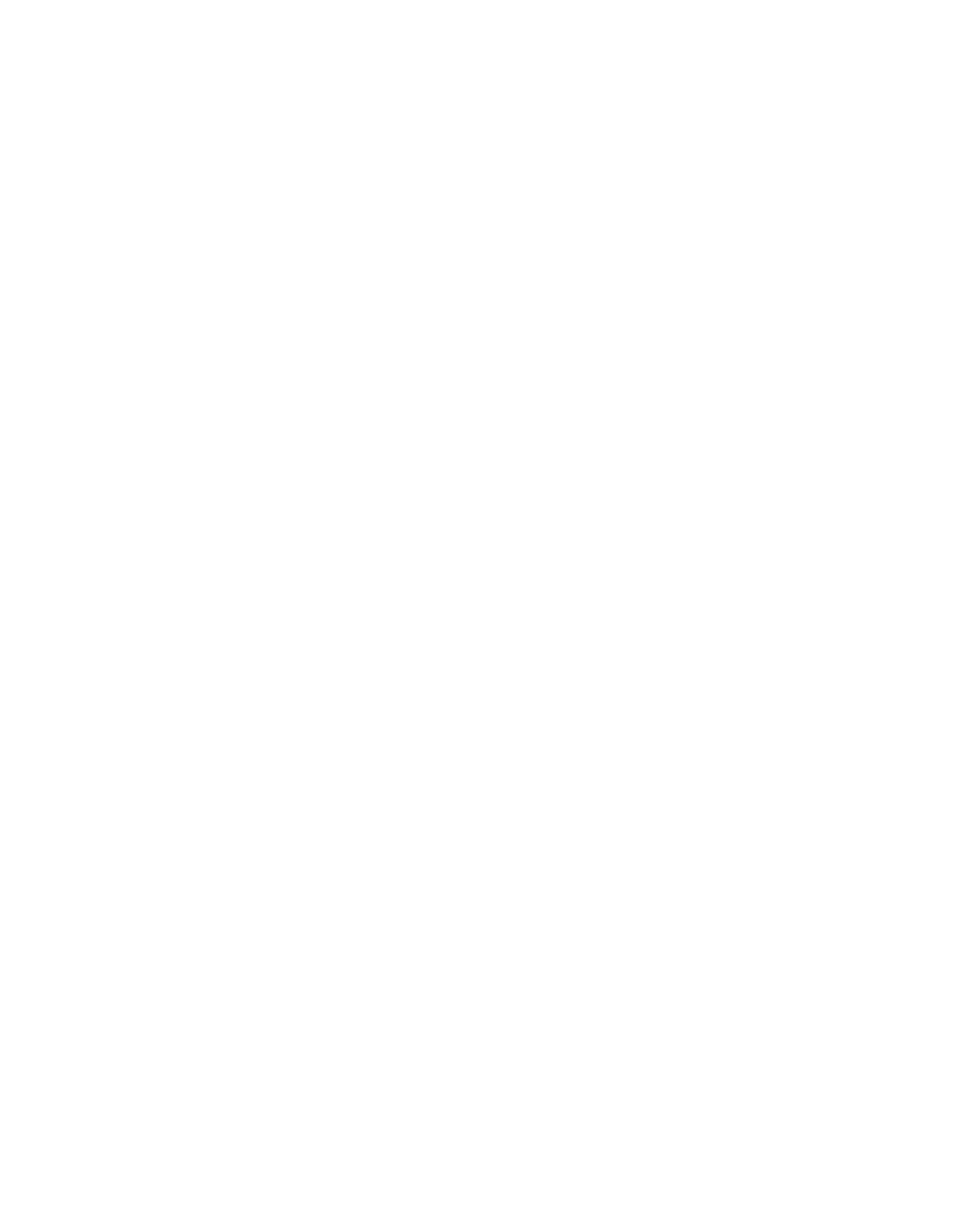
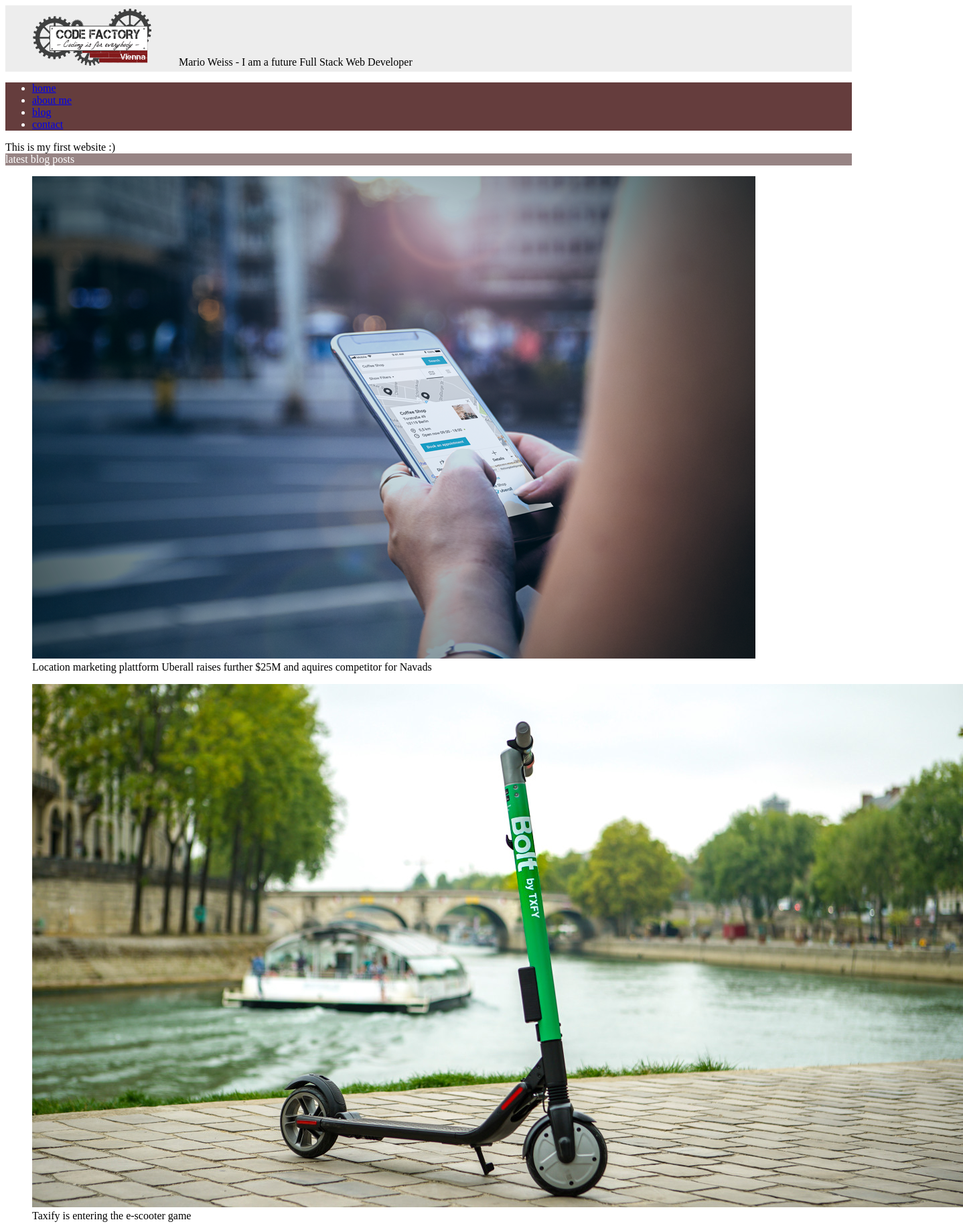
Before and after one commit to Mario-Weiss/FSWD50-Mario-Weiss-CodeReview-01, a plain HTML site: page index.html in a window 1280 px wide. Shown: the top 1827 px of the page at 67% size, 1438 px wide, since content can reach past the window. Before the commit the page ends 800 px from the top, so only its background shows below. Drawn offline with Linux system fonts and the light colour scheme.

Commit message:
add content to page and first styles

```diff
--- a/index.html
+++ b/index.html
@@ -6,6 +6,54 @@
 	<link rel="stylesheet" type="text/css" href="styles.css">
 </head>
 <body>
-
+	<header>
+		<img src="img/codefactory-vienna-logo.png" alt="Code Factory - Logo" width="250px">
+		Mario Weiss - I am a future Full Stack Web Developer
+	</header>
+	<nav>
+		<ul>
+			<li><a href="#home" title="home">home</a></li>
+			<li><a href="#about_me" title="about me">about me</a></li>
+			<li><a href="#blog" title="blog">blog</a></li>
+			<li><a href="#contact" title="contace">contact</a></li>
+		</ul>
+	</nav>
+	<main>
+		This is my first website :)
+	</main>
+	<div id="posts">
+		<div class="posts_hl">
+			latest blog posts
+		</div>
+		<div class="posts">
+			<figure>
+				<img src="img/Phone.png" alt="mobile_app">
+				<figcaption>Location marketing plattform Uberall raises further $25M and aquires competitor for Navads</figcaption>
+			</figure>
+		</div>
+		<div class="posts">
+			<figure>
+				<img src="img/Taxify-Scooters.jpg" alt="e-scooter">
+				<figcaption>Taxify is entering the e-scooter game</figcaption>
+			</figure>
+		</div>
+		<div class="posts">
+			<figure>
+				<img src="img/Phone.png" alt="mobile devices">
+				<figcaption>Livongo Health expands under new offering with Abbott Labs</figcaption>
+			</figure>
+		</div>
+		<div class="posts">
+			<figure>
+				<img src="img/Debit_card_ATM.jpg" alt="ATM">
+				<figcaption>European banking app Monese scores $60M Series B led by Kinnevik</figcaption>
+			</figure>
+		</div>
+	</div>
+	<hr>
+	<footer>
+		<img src="img/codefactory-vienna-logo.png" alt="Code Factory - Logo" width="250px"><br>
+		Mario Weiss - CodeFactory 2018
+	</footer>
 </body>
 </html>
--- a/styles.css
+++ b/styles.css
@@ -0,0 +1,25 @@
+header {
+	background-color: #EDEDED;
+	padding: 5px;
+	margin: auto;
+}
+
+nav {
+	background-color: #653D3D;
+	color: white;
+}
+
+.posts_hl {
+	background-color: #978484;
+	color: white;
+}
+
+hr {
+	background-color: #978484;
+	height: 5px;
+
+}
+
+footer {
+	text-align: center;
+}
```
